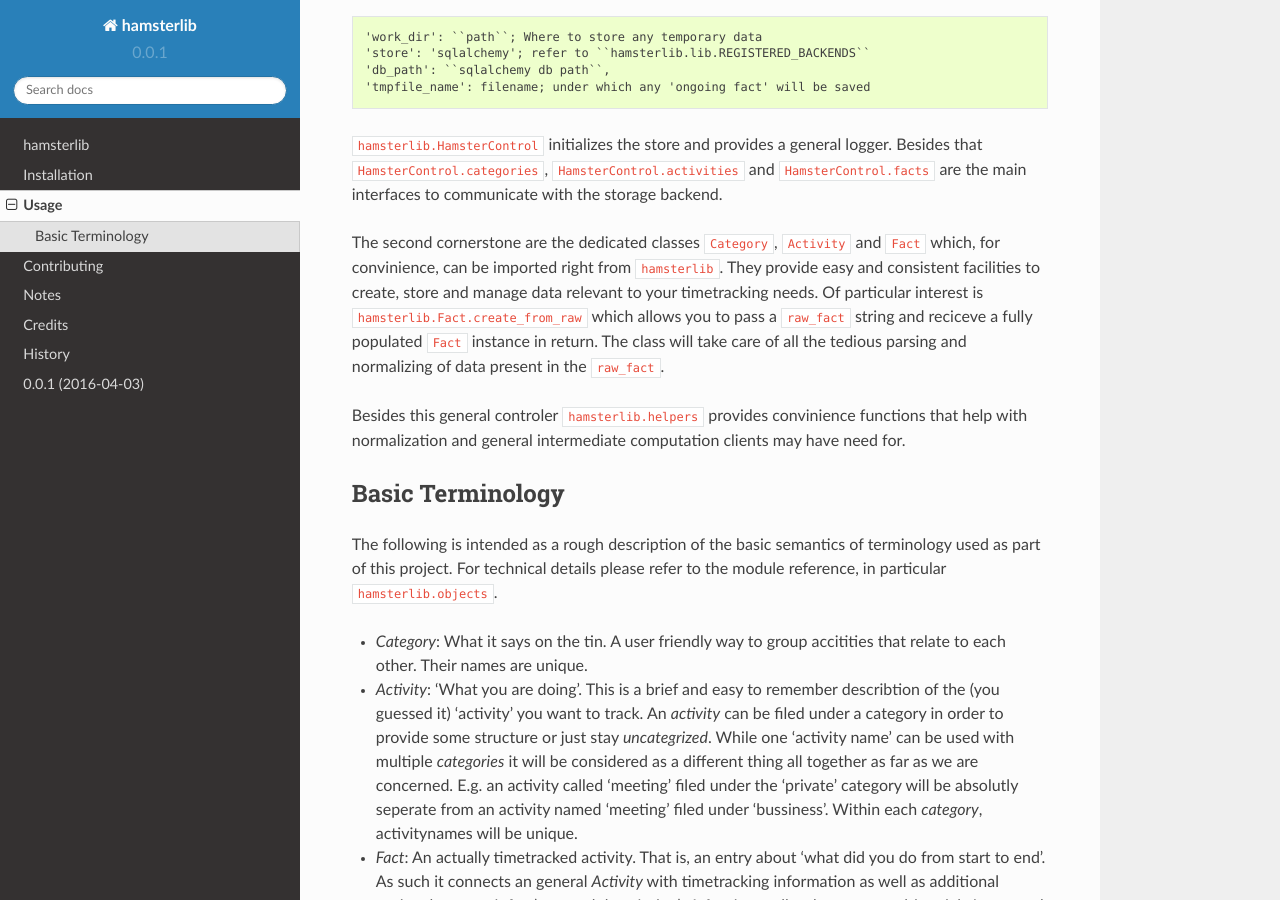
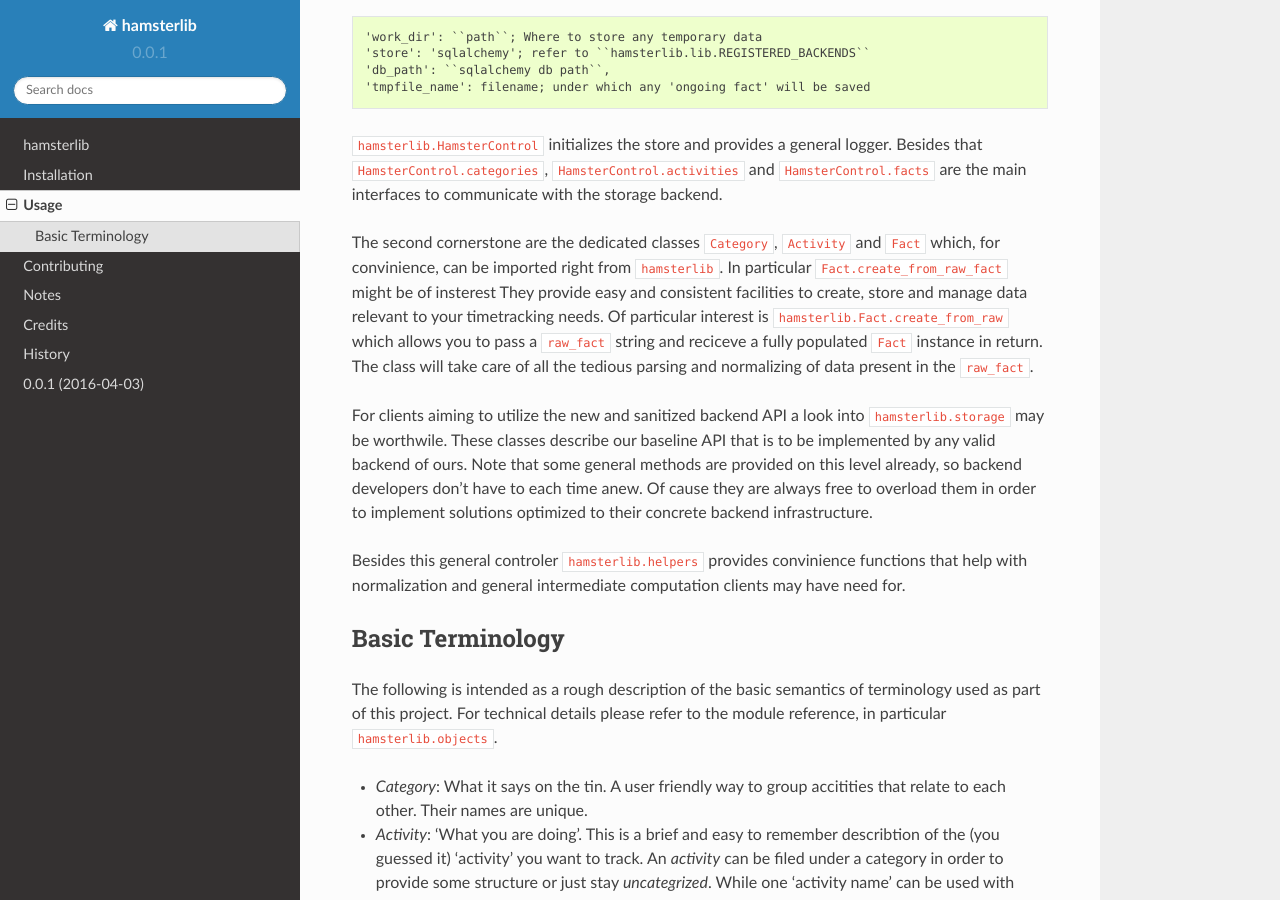
Before and after one commit to projecthamster/hamster-lib, a Sphinx documentation site: the page built from docs/usage.rst, in a window 1280 px wide and 900 px high, scrolled down 357 px. Built offline with Sphinx 7.4.7 and the Read the Docs theme 2.0.0, drawn with Linux system fonts in a browser that asks for light colours.

Commit message:
More info for client devs about the API.

```diff
--- a/docs/usage.rst
+++ b/docs/usage.rst
@@ -21,12 +21,20 @@ Besides that ``HamsterControl.categories``, ``HamsterControl.activities`` and
 ``HamsterControl.facts`` are the main interfaces to communicate with the storage backend.
 
 The second cornerstone are the dedicated classes ``Category``, ``Activity`` and ``Fact``
-which, for convinience, can be imported right from ``hamsterlib``.
+which, for convinience, can be imported right from ``hamsterlib``. In particular
+``Fact.create_from_raw_fact`` might be of insterest
 They provide easy and consistent facilities to create, store and manage data relevant to
 your timetracking needs. Of particular interest is ``hamsterlib.Fact.create_from_raw``
 which allows you to pass a ``raw_fact`` string and reciceve a fully populated ``Fact``
 instance in return. The class will take care of all the tedious parsing and normalizing
 of data present in the ``raw_fact``.
+
+For clients aiming to utilize the new and sanitized backend API a look into
+``hamsterlib.storage`` may be worthwile. These classes describe our baseline API that
+is to be implemented by any valid backend of ours. Note that some general methods are
+provided on this level already, so backend developers don't have to each time anew.
+Of cause they are always free to overload them in order to implement solutions optimized
+to their concrete backend infrastructure.
 
 Besides this general controler ``hamsterlib.helpers`` provides convinience functions
 that help with normalization and general intermediate computation clients may have need
```
